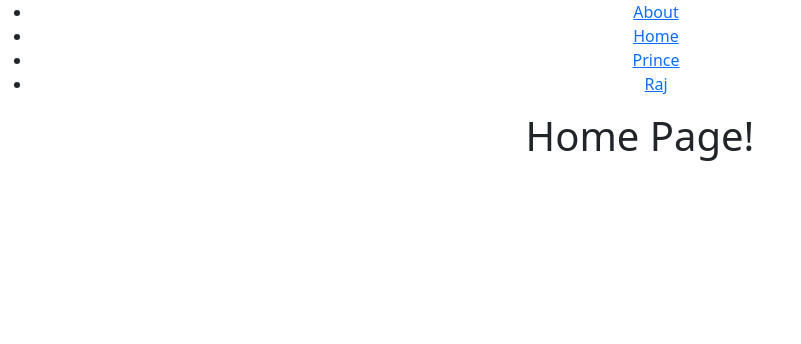
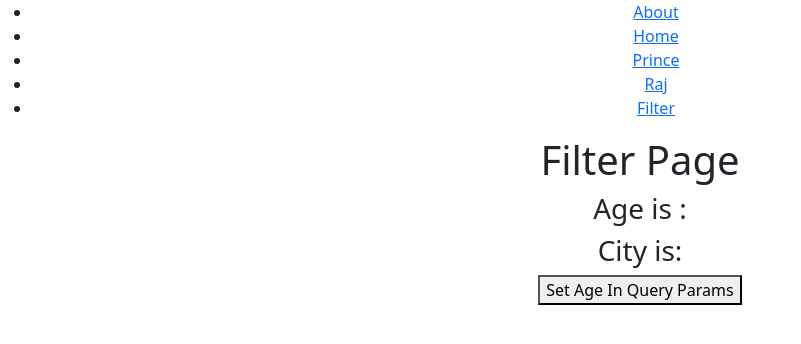
Before and after one commit to Babariya09/React-Practice, a React (Create React App) app: page /filter in a window 1280 px wide. Before the commit this address led to /. Shown: the top 344 px of the page, without its empty margins (0-801 px from the left). Built offline with nearby package versions, Linux system fonts and the light colour scheme.

Commit message:
Set and serch Params Is complate

```diff
--- a/src/Routerinreact.js
+++ b/src/Routerinreact.js
@@ -5,6 +5,7 @@
 import Navbar from "./component/Navbar";
 import Page404 from "./component/Page404";
 import Usernew from "./component/Usernew";
+import Filter from "./component/Filter";
 
 function Routerinreact() {
     return (
@@ -20,6 +21,7 @@
                     <Route path="/about" element={<About />} />
                     {/* <Route path="/*" element={<Page404 />} /> */}
                     <Route path="/usernew/:name" element={<Usernew />} />
+                    <Route path="/filter" element={<Filter />} />
                     <Route path="/*" element={<Navigate to="/" />} />
                 </Routes>
             </BrowserRouter>
@@ -43,6 +45,7 @@
 // Anchore use in Html and link use in React.
 // tema kai pan deffrence nathi.
 // and tevu nathi ke link khali aamaj use thay tene game tya use kari shako jemke me nevbar,js ma kari che.
+// Link ni jagya per Navlink lakho to pan chale exampale in navbar.js.
 
 // ================== Page404 ================
 
@@ -59,3 +62,16 @@
 // https://www.worldometers.info/coronavirus/country/india/
 // have aa be url che to tema thi tame jovo to matr pachal ni vastuj fare che jem ke us, india aana base per aapan ne aalag aalag value male che to te nej paarams kahevay jeno deta joi ye tenu name athva theni value paramas ma paas karo etle tamni value tamne male.
 // aanu exampale Usernew.js ma che
+
+// ================== Active Link ===================
+
+// active link ne style karva ni 2 rit che .
+// 1 jyare tame react ni ander koi pan nav par click karcho to tema ek active class lagijay che te active class ne tame style kari shako.
+// 2 navlink athva link ni baju ma style={({isActive})=>{return {color: isActive ? 'skyblue' : ''}}};
+// style valo part navlink ke link ni baju ma mukvathi te active link ne skyblue kar che.
+
+// ===================== SerchParams and setSerchParmas =================
+
+// https://www.worldometers.info/coronavirus/country/us?price=10;
+// have params ma normal name ke tevu hoi pan qureey params ma ?price=10 aavu ghani vaar joyu hache to tene qureey params kevay.
+// exampale in Filter.js
--- /dev/null
+++ b/src/component/Filter.js
@@ -0,0 +1,30 @@
+import React from "react";
+import { useSearchParams } from "react-router-dom";
+
+function Filter() {
+    const [SerchParams, setSerchParmas] = useSearchParams();
+
+    // ======== serch params ===========
+
+    console.log(SerchParams.get('age'));
+    console.log(SerchParams.get('city'));
+    const age = SerchParams.get('age');
+    const city = SerchParams.get('city');
+
+
+
+
+    return(
+        <>
+            <h1>Filter Page</h1>
+            <h3>Age is :{age}</h3>
+            <h3>City is:{city}</h3>
+
+        {/* // =========== set params =============== */}
+
+            <button onClick={(e)=> setSerchParmas({age:40})}>Set Age In Query Params</button>
+        </>
+    )
+}
+
+export default Filter;
--- a/src/component/Navbar.js
+++ b/src/component/Navbar.js
@@ -1,11 +1,13 @@
 import React from "react";
-import { Link } from 'react-router-dom'
+import { Link, NavLink } from 'react-router-dom'
 
 
 function Navbar() {
     return (
         <>
             {/* <h1>React Router Navbar 6</h1> */}
+
+
             {/* <Link to="/about">About</Link>
             <br/><br/>
             <Link to="/">Home</Link> */}
@@ -14,7 +16,8 @@
                 <li><Link to="/about">About</Link></li>
                 <li><Link to="/">Home</Link></li>
                 <li><Link to="/usernew/prince">Prince</Link></li>
-                <li><Link to="/usernew/raj">Raj</Link></li>
+                <li><NavLink to="/usernew/raj">Raj</NavLink></li>
+                <li><NavLink to="/filter">Filter</NavLink></li>
             </ul>
         </>
     )
```
